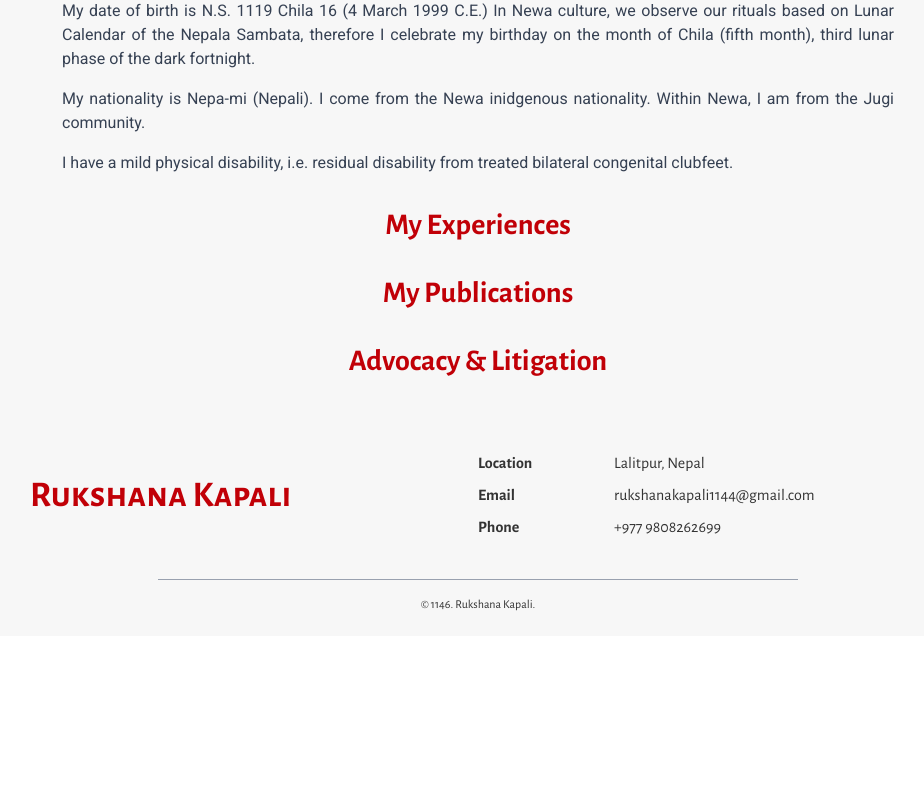
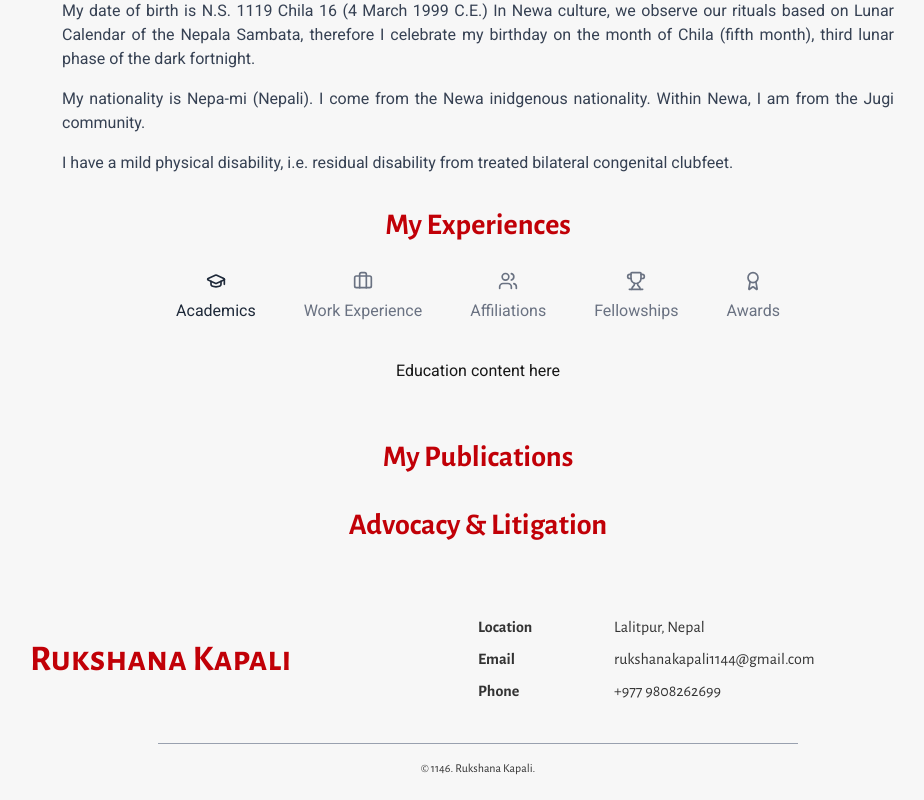
Before and after one commit to shakyasimha/ruku-ya-portfolio, a Next.js app: page / in a window 1280 px wide. Shown: the part 990-1790 px from the top of the page, without its empty margins (162-1086 px from the left). Before the commit the page ends 1626 px from the top, so only its background shows below. Built offline with nearby package versions, Linux system fonts and the light colour scheme.

Commit message:
added tabbed content for experience section

```diff
--- a/package.json
+++ b/package.json
@@ -9,9 +9,11 @@
     "lint": "next lint"
   },
   "dependencies": {
+    "@heroicons/react": "^2.2.0",
     "@mdx-js/loader": "^3.1.1",
     "@mdx-js/react": "^3.1.1",
     "@next/mdx": "^15.5.6",
+    "lucide-react": "^0.554.0",
     "next": "^15.5.6",
     "react": "^19.2.0",
     "react-dom": "^19.2.0",
--- a/src/app/page.tsx
+++ b/src/app/page.tsx
@@ -17,6 +17,7 @@ import Navbar from "@/components/Navbar";
 import Profile from "@/components/Profile";
 import Footer from "@/components/Footer";
 import MdxContent from "@/components/MdxContent";
+import Tabs from "@/components/Tabs";
 
 // Metadata
 export const metadata: Metadata = {
@@ -112,6 +113,8 @@ export default function Home() {
             >
               {headerItems[lang].experiencesSection}
             </h2>
+
+            <Tabs lang="en" />
           </div>
 
           {/* Publications */}
--- a/src/components/LanguageSwitcher/index.tsx
+++ b/src/components/LanguageSwitcher/index.tsx
@@ -3,8 +3,13 @@
 import { useState } from "react";
 
 export default function LanguageSwitcher() {
+  const [isOpen, setIsOpen] = useState(false);
+
   return (
-    <button className="mx-2 my-2 px-2 py-2 rounded-xl bg-[#f7f7f7] text-gray-700 font-medium hover:bg-gray-400 hover:text-[#f7f7f7] transition duration-500">
+    <button
+      className="mx-2 my-2 px-2 py-2 rounded-xl bg-[#f7f7f7] text-gray-700 font-medium hover:bg-gray-400 hover:text-[#f7f7f7] transition duration-500"
+      onClick={() => setIsOpen(!isOpen)}
+    >
       EN
     </button>
   );
--- /dev/null
+++ b/src/components/Tabs/index.tsx
@@ -0,0 +1,92 @@
+"use client";
+
+import { useState } from "react";
+import { GraduationCap, Briefcase, Users, Award, Trophy } from "lucide-react";
+
+type langProps = {
+  lang?: "en" | "ne" | "new";
+};
+
+export default function Tabs({ lang = "en" }: langProps) {
+  const [activeTab, setActiveTab] = useState(0);
+
+  const tabs = [
+    {
+      id: 0,
+      icon: GraduationCap,
+      label: {
+        en: "Academics",
+        ne: "शिक्षा",
+      },
+      content: "Education content here",
+    },
+    {
+      id: 1,
+      icon: Briefcase,
+      label: {
+        en: "Work Experience",
+        ne: "पेशागत अनुभव",
+        new: "",
+      },
+      content: "Work experience content here",
+    },
+    {
+      id: 2,
+      icon: Users,
+      label: {
+        en: "Affiliations",
+        ne: "",
+        new: "",
+      },
+      content: "Affiliations content here",
+    },
+    {
+      id: 3,
+      icon: Trophy,
+      label: {
+        en: "Fellowships",
+        ne: "",
+        new: "",
+      },
+      content: "Fellowships content here",
+    },
+    {
+      id: 4,
+      icon: Award,
+      label: {
+        en: "Awards",
+        ne: "",
+        new: "",
+      },
+      content: "Awards content here",
+    },
+  ];
+
+  return (
+    <div className="w-full">
+      {/* Tab Headers */}
+      <div className="flex justify-center">
+        {tabs.map((tab) => {
+          const Icon = tab.icon; // Extract icon component
+          return (
+            <button
+              key={tab.id}
+              onClick={() => setActiveTab(tab.id)}
+              className={`px-6 py-3 flex md:flex-col items-center gap-2 transition-colors transition-500 ${
+                activeTab === tab.id
+                  ? "text-gray-800"
+                  : "text-gray-500 hover:text-gray-900"
+              }`}
+            >
+              <Icon className="w-5 h-5" /> {/* Render as component */}
+              <span>{tab.label[lang]}</span>
+            </button>
+          );
+        })}
+      </div>
+
+      {/* Tab Content */}
+      <div className="p-6">{tabs[activeTab].content}</div>
+    </div>
+  );
+}
```
Also changed, not shown: 1 other file (tests, documents, lock files or other folders).
